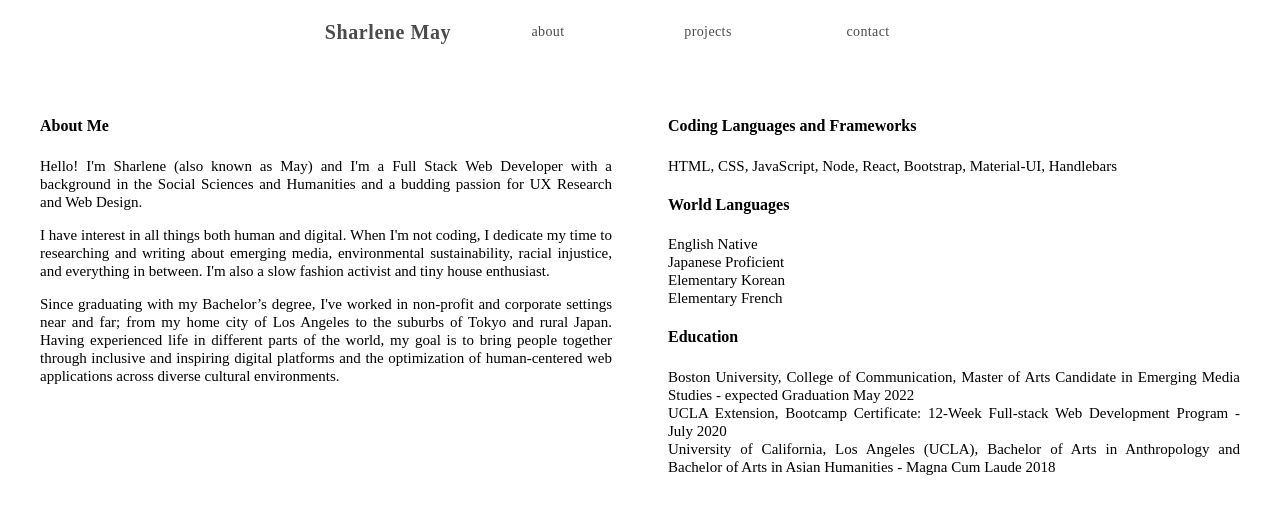
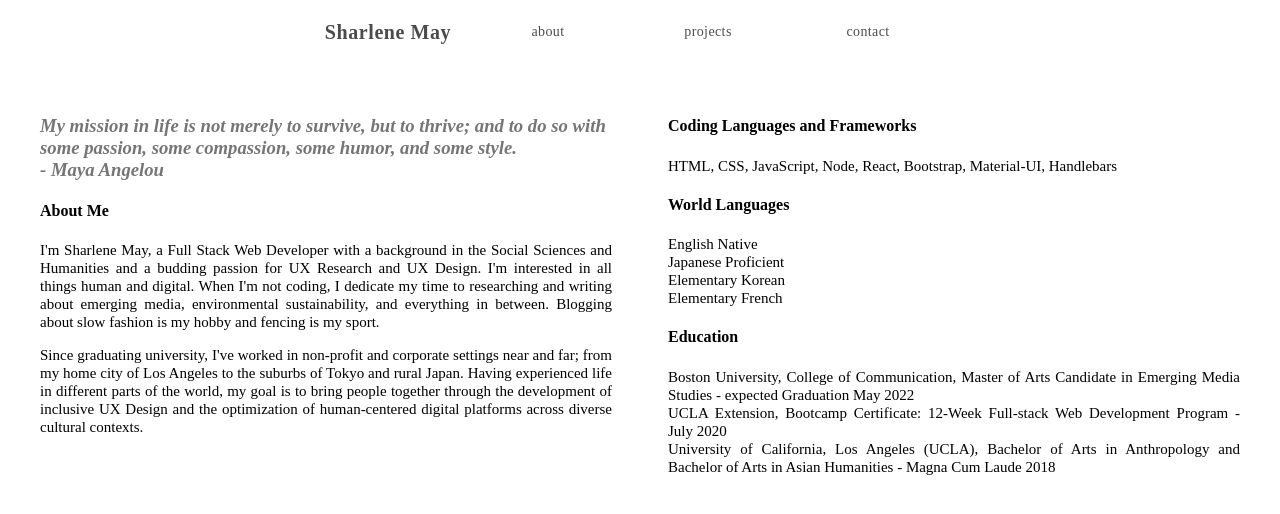
Before and after one commit to sharlenemay/old-sharlenemay, a React (Create React App) app: page /about in a window 1280 px wide. Shown: the top 514 px of the page. Built offline with nearby package versions, Linux system fonts and the light colour scheme.

Commit message:
updated about me

```diff
--- a/src/pages/About.js
+++ b/src/pages/About.js
@@ -24,7 +24,9 @@ const useStyles = makeStyles((theme) => ({
     textAlign: "left",
     margin: "5%",
   },
-
+  h3: {
+    fontStyle: "italic"
+  },
   button: {
     backgroundColor: "black",
     color: "white",
@@ -40,27 +42,29 @@ export default function About() {
         <Grid container spacing={3}>
           <Grid item xs={12} sm={12} md={6} lg={6}>
             <Paper className={classes.paper}>
+              <h3 className={classes.h3}>
+                My mission in life is not merely to survive, but to thrive; and
+                to do so with some passion, some compassion, some humor, and
+                some style. <br/> - Maya Angelou
+              </h3>
               <h4>About Me</h4>
               <p>
-                Hello! I'm Sharlene (also known as May) and I'm a Full Stack Web
-                Developer with a background in the Social Sciences and
-                Humanities and a budding passion for UX Research and Web Design.
+                I'm Sharlene May, a Full Stack Web Developer with a background
+                in the Social Sciences and Humanities and a budding passion for
+                UX Research and UX Design. I'm interested in all things human
+                and digital. When I'm not coding, I dedicate my time to
+                researching and writing about emerging media, environmental
+                sustainability, and everything in between. Blogging about slow
+                fashion is my hobby and fencing is my sport.
               </p>
               <p>
-                I have interest in all things both human and digital. When I'm
-                not coding, I dedicate my time to researching and writing about
-                emerging media, environmental sustainability, racial injustice,
-                and everything in between. I'm also a slow fashion activist and
-                tiny house enthusiast.
-              </p>
-              <p>
-                Since graduating with my Bachelor’s degree, I've worked in
-                non-profit and corporate settings near and far; from my home
-                city of Los Angeles to the suburbs of Tokyo and rural Japan.
-                Having experienced life in different parts of the world, my goal
-                is to bring people together through inclusive and inspiring
-                digital platforms and the optimization of human-centered web
-                applications across diverse cultural environments.
+                Since graduating university, I've worked in non-profit and
+                corporate settings near and far; from my home city of Los
+                Angeles to the suburbs of Tokyo and rural Japan. Having
+                experienced life in different parts of the world, my goal is to
+                bring people together through the development of inclusive UX
+                Design and the optimization of human-centered digital platforms
+                across diverse cultural contexts.
               </p>
             </Paper>
           </Grid>
```
